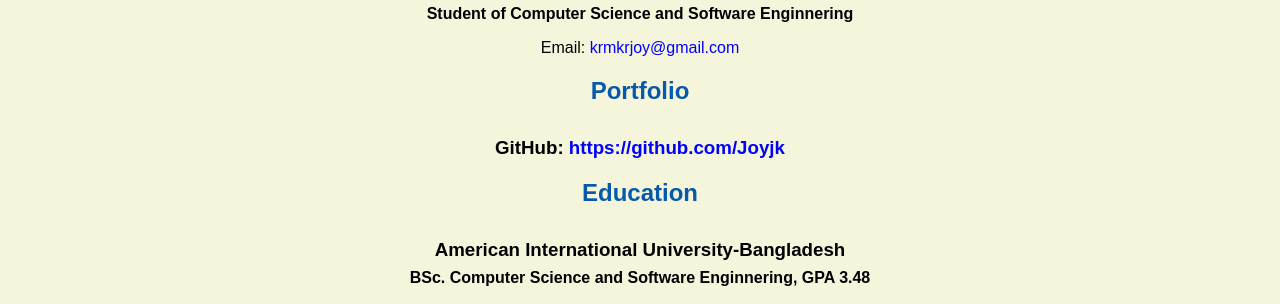
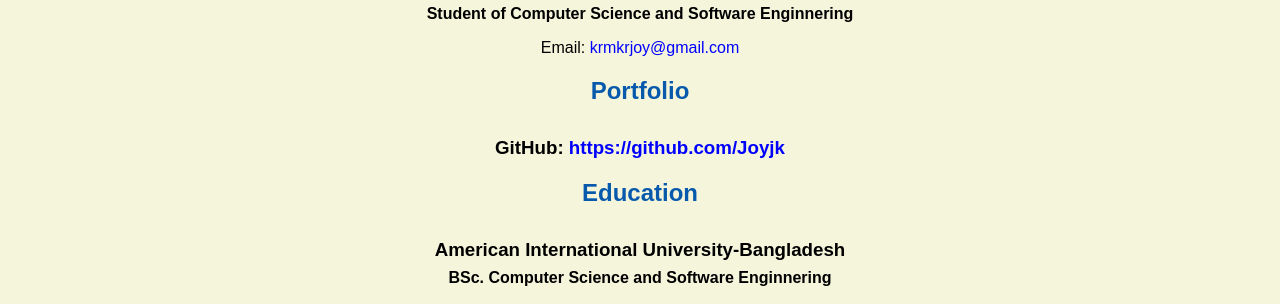
Before and after one commit to Joyjk/Joy_jk.github.io, a plain HTML site: page resume.html in a window 1280 px wide. Shown: the part 482-786 px from the top of the page. Drawn offline with Linux system fonts and the light colour scheme.

Commit message:
Update resume.html

```diff
--- a/resume.html
+++ b/resume.html
@@ -31,7 +31,7 @@
     <h2>Education</h2>
 
     <h3>American International University-Bangladesh</h3>
-    <h4>BSc. Computer Science and Software Enginnering, GPA 3.48</h4>
+    <h4>BSc. Computer Science and Software Enginnering</h4>
 
     <h2>Professional Experiences</h2>
 
```
